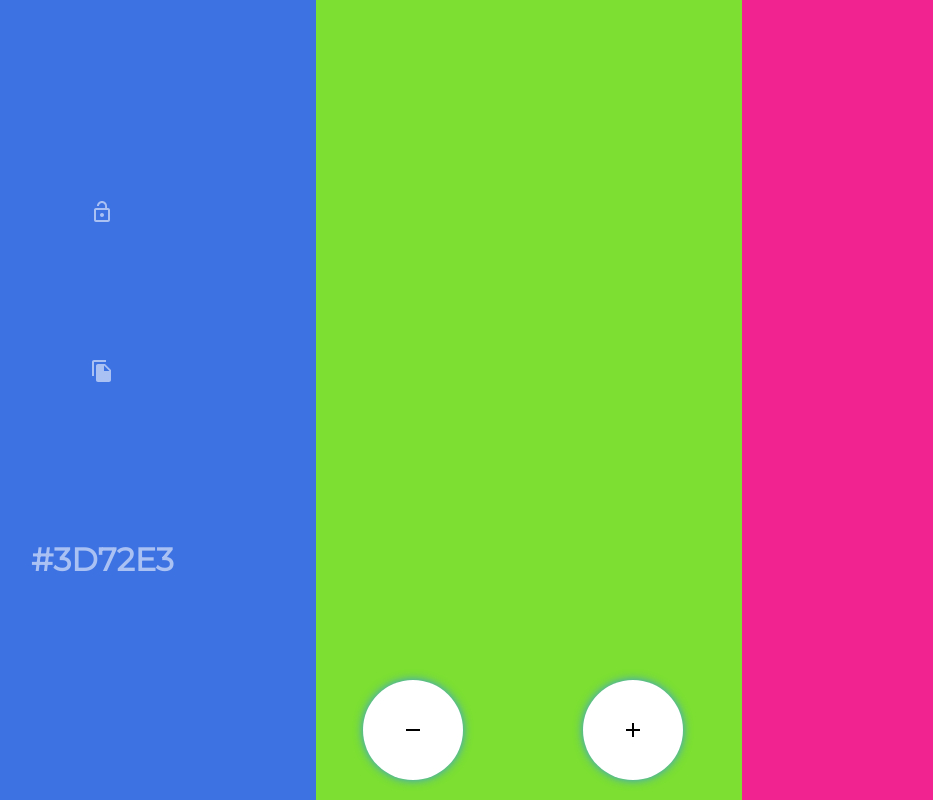
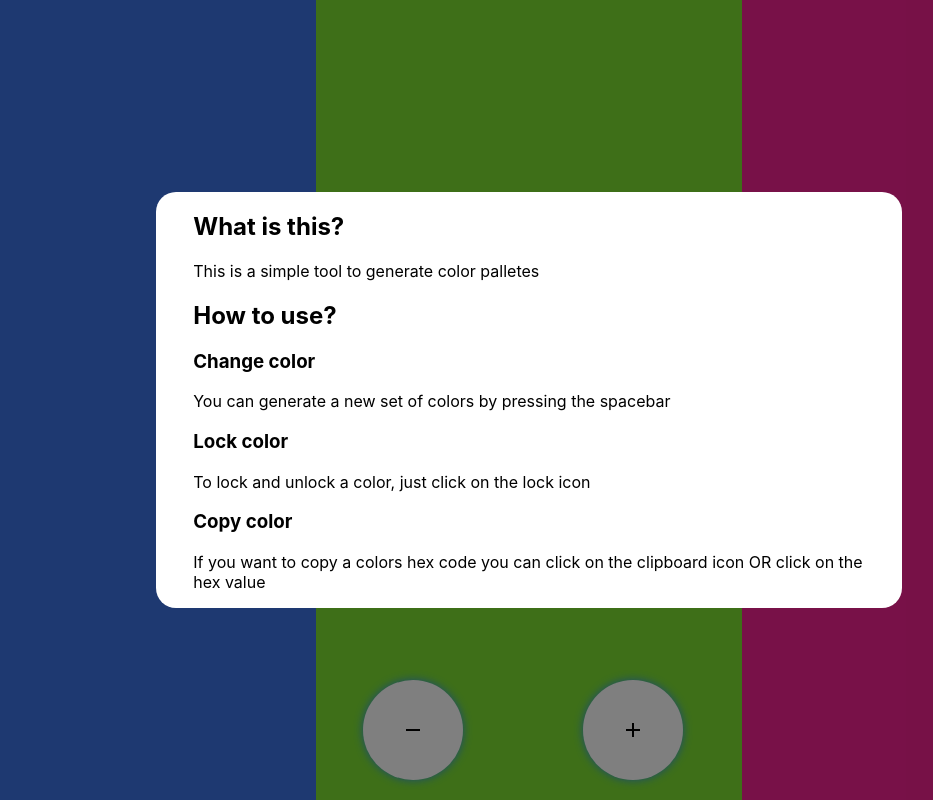
Before and after one commit to Sir-Martin-Esq-III/colors2, a React (Create React App) app: page / in a window 1280 px wide. Shown: the whole page, without its empty margins (111-1044 px from the left). Built offline with nearby package versions, Linux system fonts and the light colour scheme.

Commit message:
Centered the modal

```diff
--- a/src/App.js
+++ b/src/App.js
@@ -55,7 +55,7 @@ function App() {
 
   return (
     <div className="App">
-      {/*<ModalComp/>*/}
+        <ModalComp/>
 
       <div className="button-container">
         <RemoveButton setCol={setColors} col={Colors}/>
--- a/src/components/Modal.js
+++ b/src/components/Modal.js
@@ -9,16 +9,16 @@ function ModalComp(props) {
 
     const styledModal={
       modal:{
-        width: "100vw",
-        height: "100vh",
+        width:"fit-content",
         display: "flex",
         alignItems: "center",
         justifyContent: "center",
+        outline:"none",
     },
 
     content:{
-      width:"50%",
-      height:"50%",
+      width:"100%",
+      height:"100%",
       backgroundColor:"white",
       borderRadius:"20px",
       paddingInline:"5%",
@@ -27,8 +27,6 @@ function ModalComp(props) {
     ul:{
       listStyle:'none'
     },
-
-
   }
 
       const handleClose = () => {
@@ -40,11 +38,14 @@ function ModalComp(props) {
       <Modal
       aria-labelledby="transition-modal-title"
       aria-describedby="transition-modal-description"
-      className=""
+
+      className={styledModal}
       open={open}
       onClose={handleClose}
       closeAfterTransition
       BackdropComponent={Backdrop}
+      style={{display:"flex", placeContent:"center",height:"100%", alignItems:"center"}}
+
       BackdropProps={{
         timeout: 500,
       }}
```
Lines whose indentation alone changed are shown as unchanged.
